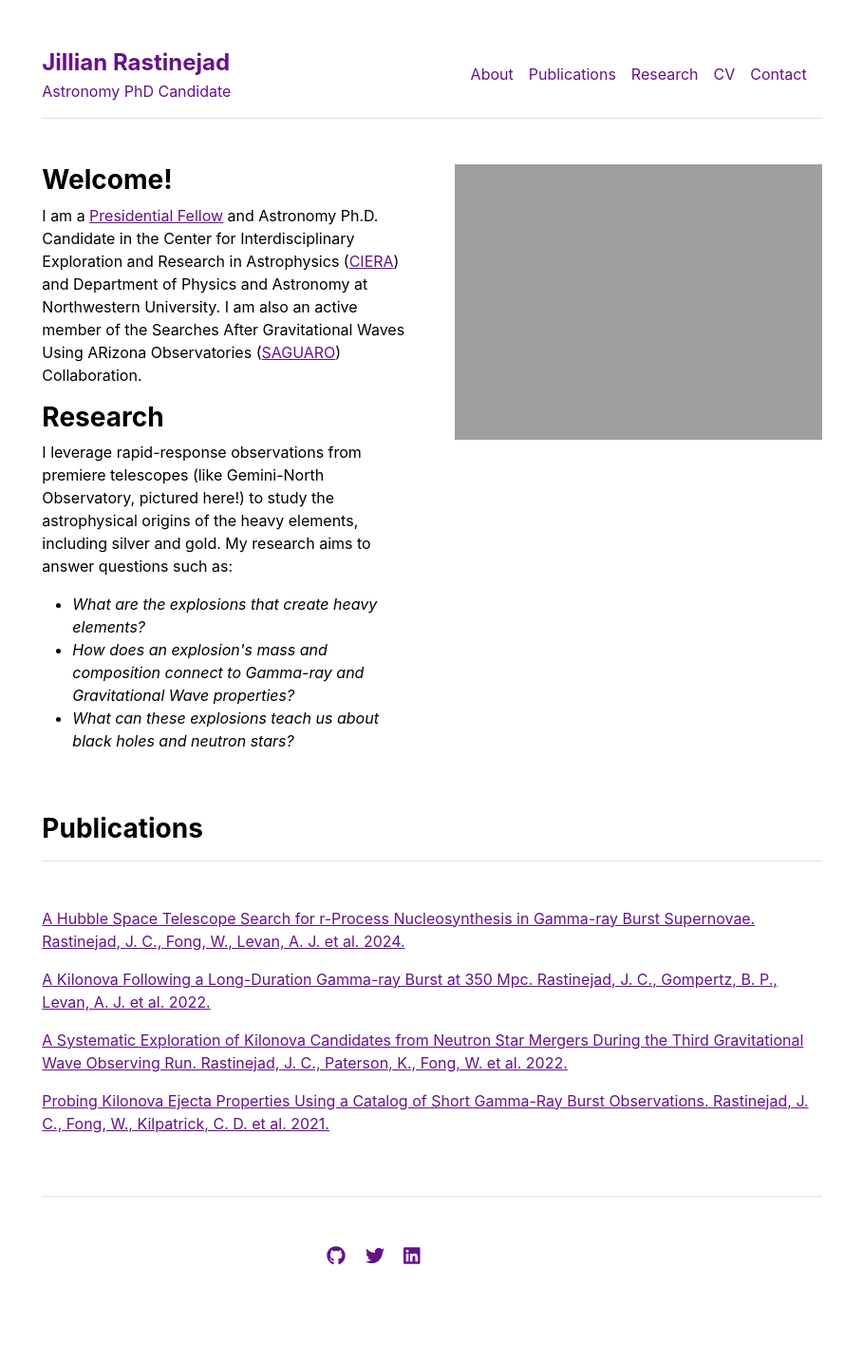
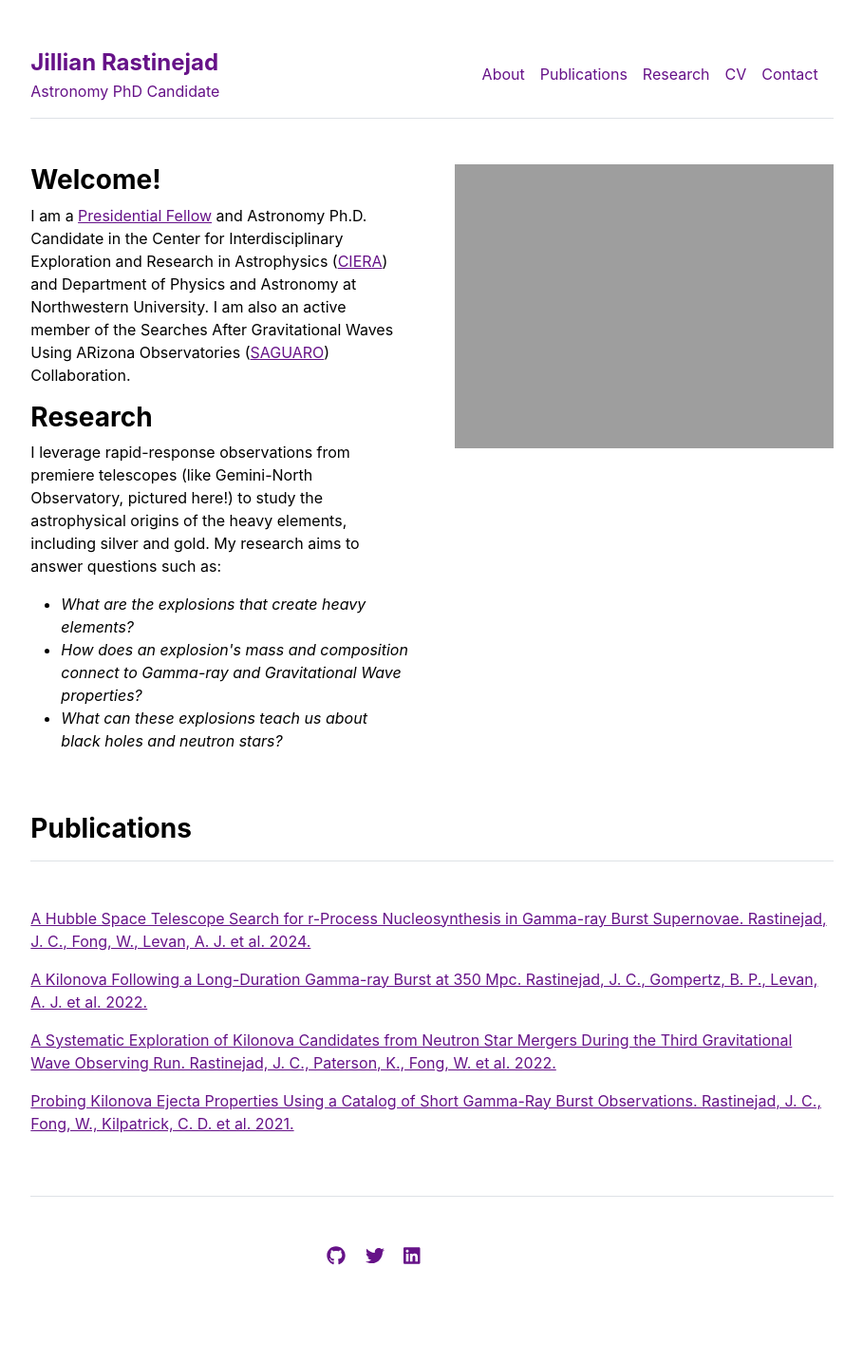
Before and after one commit to jrastinejad/jrastinejad.github.io, a Jekyll site: the page built from index.md, in a window 1280 px wide. Shown: the whole page at 95% size, without its empty margins (185-1094 px from the left). Built offline with Jekyll 4.4.1, drawn with Linux system fonts in a browser that asks for light colours.

Commit message:
change padding

```diff
--- a/_layouts/default.html
+++ b/_layouts/default.html
@@ -2,7 +2,7 @@
 <html lang="{{ site.lang | default: "en-US" }}">
   {% include head.html %}
   <body>
-    <div class="col-lg-8 mx-auto p-3 py-md-5">
+    <div class="col-lg-8 mx-auto p-1 py-md-5">
       {% include header.html %}
       {{ content }}
       {% include footer.html %}
```
